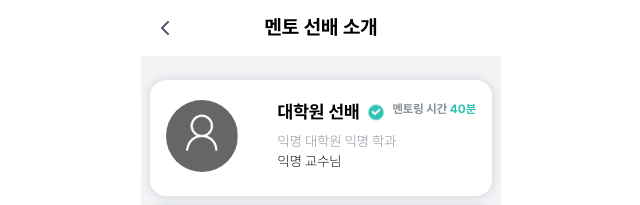
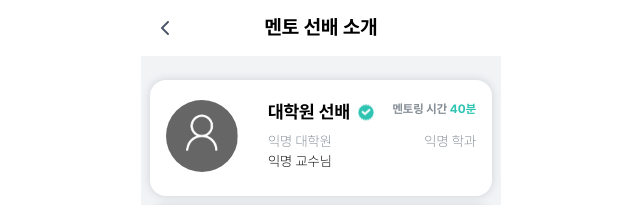
Before and after one commit to WE-ARE-RACCOONS/postgraduate-front, a Next.js app: page /senior/info/1 in a window 1280 px wide. Shown: the top 205 px of the page, without its empty margins (319-959 px from the left). Built offline with nearby package versions, Linux system fonts and the light colour scheme; no server answers.

Commit message:
RAC-320 style: 선배 상세 프로필 대학원, 학과 글자 넘침 문제 수정

```diff
--- a/src/components/Card/ProfileCard/ProfileCard.styled.ts
+++ b/src/components/Card/ProfileCard/ProfileCard.styled.ts
@@ -17,7 +17,7 @@ export const ProfileCardContainer = styled.div`
 `;
 
 export const ProfileCardInfo = styled.div`
-  width: 12.4rem;
+  width: 13rem;
   height: 4.7rem;
   position: absolute;
   top: 50%;
@@ -30,7 +30,7 @@ export const ProfileCardInfo = styled.div`
 `;
 
 export const ProfileCardInfoTop = styled.div`
-  width: 12.4rem;
+  width: 13rem;
   height: 1.57rem;
   display: flex;
   justify-content: space-between;
@@ -55,10 +55,10 @@ export const ProfileCardInfoTop = styled.div`
 `;
 
 export const ProfileCardInfoMid = styled.div`
-  width: max-content;
+  width: 13rem;
   height: 1.25rem;
-  max-width: 12.4rem;
   font-size: 14px;
   display: flex;
+  justify-content: space-between;
   color: #868e96;
 `;
```
